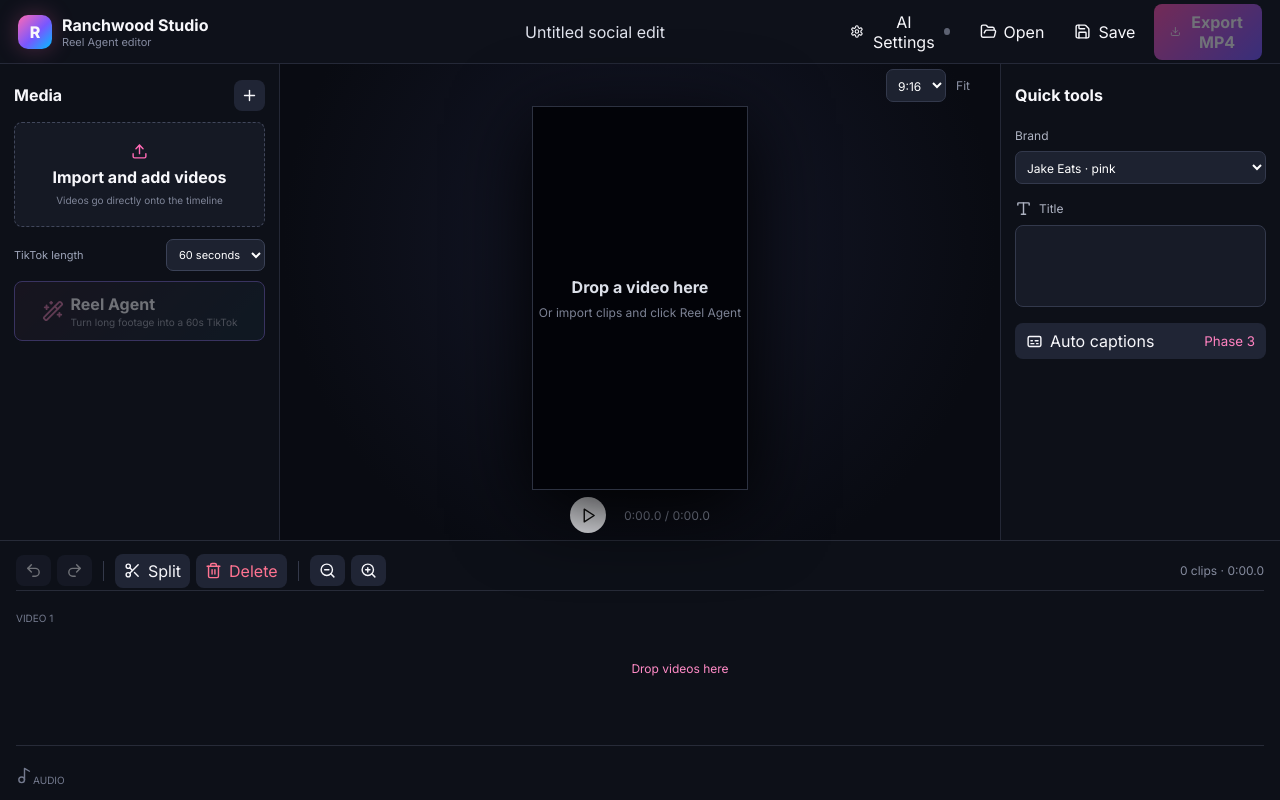
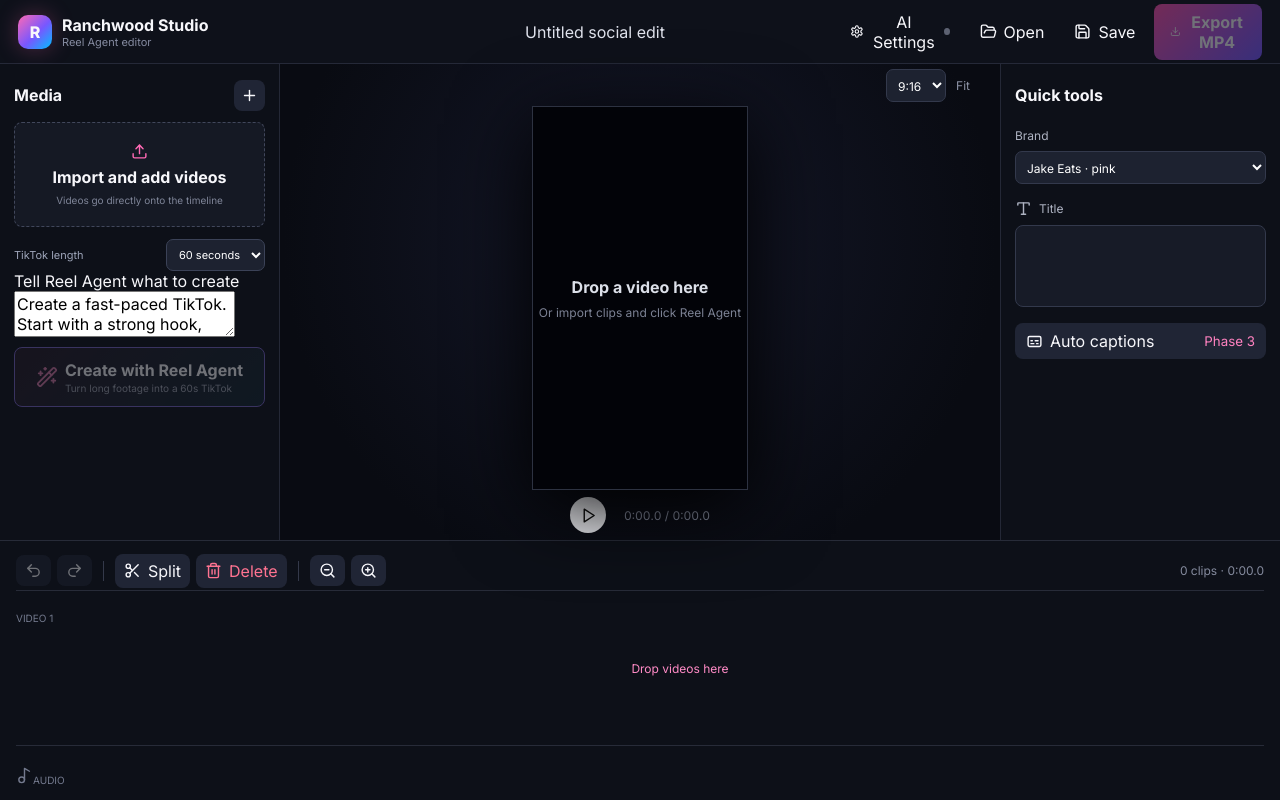
Before and after one commit to ontiverosj/ranchwood-studio, a React (Vite) app: page / in a window 1280 px wide. Built offline with nearby package versions, Linux system fonts and the light colour scheme.

Commit message:
Add visible prompt-driven Reel Agent to src/main.jsx

```diff
--- a/src/main.jsx
+++ b/src/main.jsx
@@ -30,6 +30,7 @@ const api = window.studio || {
     importMedia: async () => [],
     probeMedia: async () => ({ duration: 0 }),
     autoEdit: async () => [],
+    onAgentProgress: () => () => {},
     claudeStatus: async () => ({ connected: false }),
     saveClaudeKey: async () => ({ connected: false }),
     removeClaudeKey: async () => ({ connected: false }),
@@ -64,6 +65,8 @@ function App() {
     [next, setNext] = useState([]),
     [zoom, setZoom] = useState(16),
     [targetDuration, setTargetDuration] = useState(60),
+    [agentPrompt, setAgentPrompt] = useState("Create a fast-paced TikTok. Start with a strong hook, remove pauses and repetition, and end cleanly."),
+    [agentProgress, setAgentProgress] = useState(null),
     [settingsOpen, setSettingsOpen] = useState(false),
     [claudeKey, setClaudeKey] = useState(""),
     [showKey, setShowKey] = useState(false),
@@ -78,6 +81,7 @@ function App() {
       [p.clips],
     );
   useEffect(() => api.onExportProgress(setProgress), []);
+  useEffect(() => api.onAgentProgress(setAgentProgress), []);
   useEffect(() => {
     api.claudeStatus().then((status) => setClaudeConnected(status.connected));
   }, []);
@@ -183,8 +187,9 @@ function App() {
       if (!videos.length) return alert("Import at least one video first.");
       setBusy(true);
       setProgress("Agent is finding the best cuts");
+      setAgentProgress({ step: "Starting Reel Agent", detail: "Preparing your footage", percent: 2 });
       try {
-        const segments = await api.autoEdit(videos, targetDuration);
+        const segments = await api.autoEdit(videos, targetDuration, agentPrompt);
         const clips = segments.map(({ item, start, end }, index) => ({
           ...item,
           id: `${item.id}-agent-${Date.now()}-${index}`,
@@ -199,7 +204,9 @@ function App() {
         }));
         commit((q) => ({ ...q, clips }));
         setSel(clips[0]?.id);
+        setAgentProgress({ step: "Reel ready", detail: `${clips.length} clips added to the timeline`, percent: 100 });
       } catch (error) {
+        setAgentProgress({ step: "Reel Agent stopped", detail: error.message, percent: 0, error: true });
         alert(`Agent edit failed: ${error.message}`);
       } finally {
         setBusy(false);
@@ -359,10 +366,21 @@ function App() {
               <option value="90">90 seconds</option>
             </select>
           </div>
+          <label className="agent-prompt">
+            Tell Reel Agent what to create
+            <textarea value={agentPrompt} onChange={(event) => setAgentPrompt(event.target.value)} placeholder="Example: Make a 30-second Jake Eats review. Strong reaction first, product reveal near the end." />
+          </label>
           <button className="agent-edit" onClick={agentEdit} disabled={busy || !p.media.some((m) => m.type === "video")}>
             <WandSparkles />
-            <span><b>Reel Agent</b><small>Turn long footage into a {targetDuration}s TikTok</small></span>
+            <span><b>{p.clips.length ? "Re-edit with Reel Agent" : "Create with Reel Agent"}</b><small>Turn long footage into a {targetDuration}s TikTok</small></span>
           </button>
+          {agentProgress && (
+            <div className={`agent-progress ${agentProgress.error ? "error" : ""}`}>
+              <div><b>{agentProgress.step}</b><span>{agentProgress.percent || 0}%</span></div>
+              <small>{agentProgress.detail}</small>
+              <div className="progress-track"><i style={{ width: `${agentProgress.percent || 0}%` }} /></div>
+            </div>
+          )}
           <div className="media-grid">
             {p.media.map((m) => (
               <button
```
